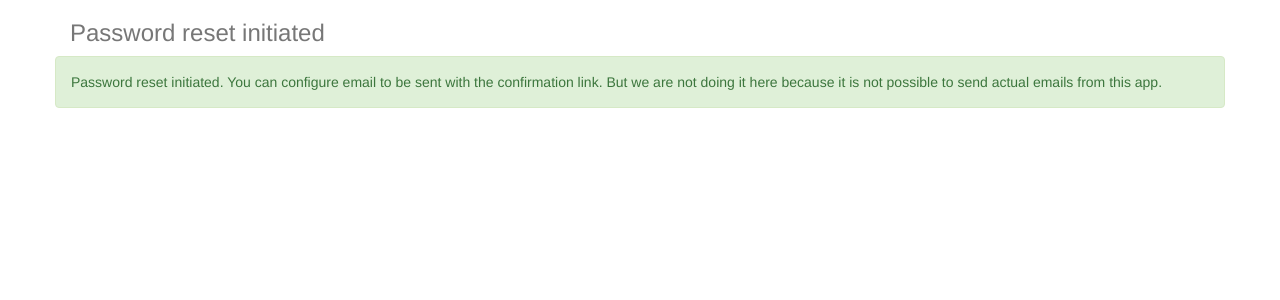
After one commit to roselleebarle04/jcrel-ims, a Django app: page /success/ in a window 1280 px wide. The commit adds this page. Shown: the top 300 px of the page. Run offline with Django 3.2, Linux system fonts and the light colour scheme; some libraries are stand-ins or nearby versions.

Commit message:
Added necessary htmls

```diff
--- a/inventory/templates/accounts/login.html
+++ b/inventory/templates/accounts/login.html
@@ -24,11 +24,10 @@
         <div class="form-group">
           <input type="submit" class="form-control btn btn-primary btn-block" value="Login" />
           <input type="hidden" name="next" value="{{ next }}" />
-<<<<<<< HEAD
+
           <a style="float:right;" href="{% url "inventory.views.reset" %}">Forgot Password?</a>
-=======
           <a style="float:right;" href="/password/reset">Forgot Password?</a>
->>>>>>> 828e83d7fc5d6d57ae2c5cb88a5a319241a911f0
+
         </div>
         <div class="form-group">
           <hr>
--- /dev/null
+++ b/inventory/templates/accounts/reset_email.html
@@ -0,0 +1,2 @@
+Someone asked for password reset for email {{ email }}. Follow the link below:
+{{ protocol}}://{{ domain }}{% url 'password_reset_confirm' uidb64=uid token=token %}
--- /dev/null
+++ b/inventory/templates/accounts/reset_subject.txt
@@ -0,0 +1 @@
+Password reset email
--- /dev/null
+++ b/inventory/templates/accounts/success.html
@@ -0,0 +1,25 @@
+<!DOCTYPE html>
+<html lang="en">
+  <head>
+    <!-- Link to the Bootstrap CSS from a CDN -->
+    <link href="//netdna.bootstrapcdn.com/bootstrap/3.0.2/css/bootstrap.min.css"
+          rel="stylesheet">
+  </head>
+  <body>
+    <div class="container">
+      <div class="header">
+        <h3 class="text-muted">Password reset initiated</h3>
+      </div>
+       <div class="row">
+       <!-- Display the success message on successful submission and validation
+            of the contact form data.
+        -->
+       <div class="alert alert-success">
+         Password reset initiated. You can configure email to be sent
+         with the confirmation link. But we are not doing it here because
+         it is not possible to send actual emails from this app.
+       </div>
+       </div>
+    </div>
+  </body>
+</html>
--- a/inventory/views.py
+++ b/inventory/views.py
@@ -10,12 +10,8 @@ from django.contrib.auth.views import password_reset, password_reset_confirm
 
 from .models import *
 from .forms import *
-<<<<<<< HEAD
 from django.core.urlresolvers import reverse
 from django.contrib.auth.decorators import login_required
-
-=======
->>>>>>> 828e83d7fc5d6d57ae2c5cb88a5a319241a911f0
 
 
 @login_required
@@ -33,8 +29,8 @@ def reset(request):
     # like the template name, email template name, subject template name
     # and the url to redirect after the password reset is initiated.
     return password_reset(request, template_name='accounts/reset.html',
-        email_template_name='reset_email.html',
-        subject_template_name='reset_subject.txt',
+        email_template_name='accounts/reset_email.html',
+        subject_template_name='accounts/reset_subject.txt',
         post_reset_redirect=reverse('success'))
 
 # This view handles password reset confirmation links. See urls.py file for the mapping.
```
